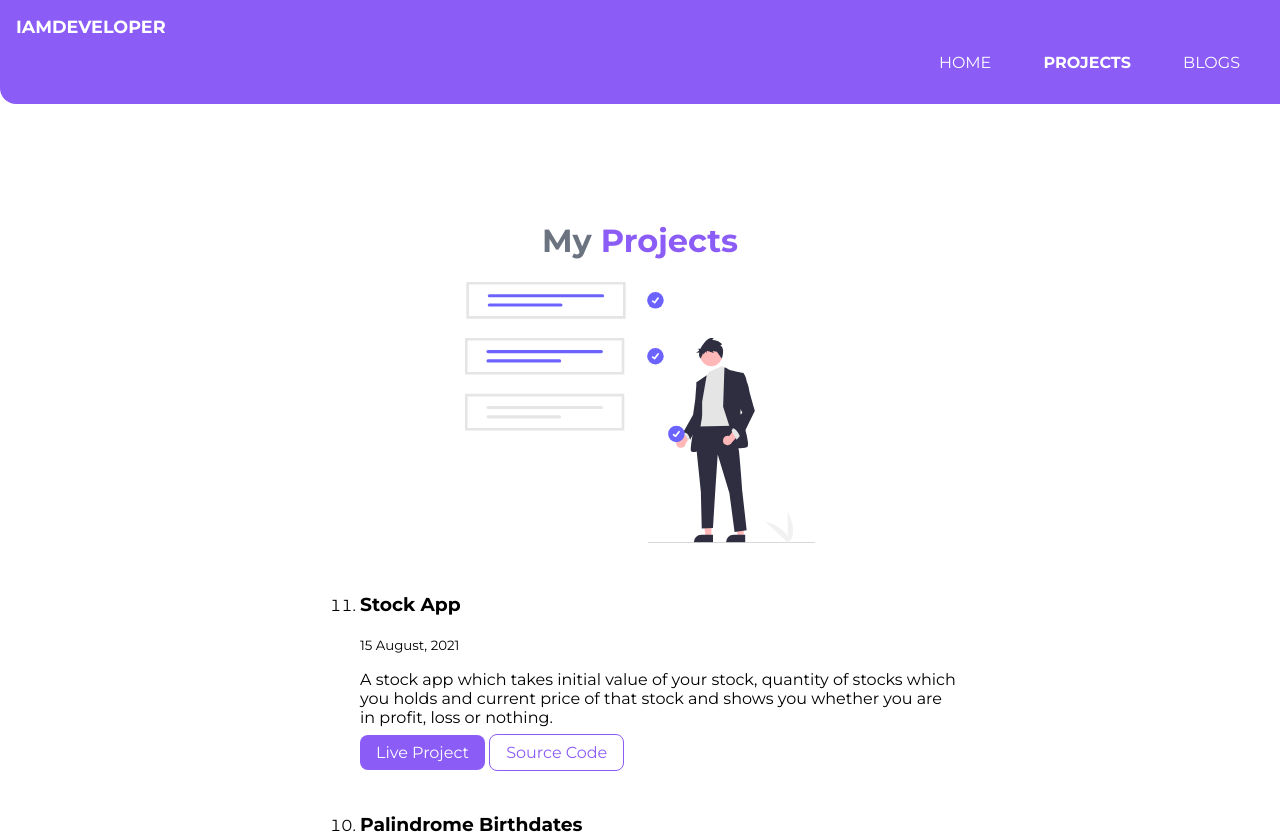
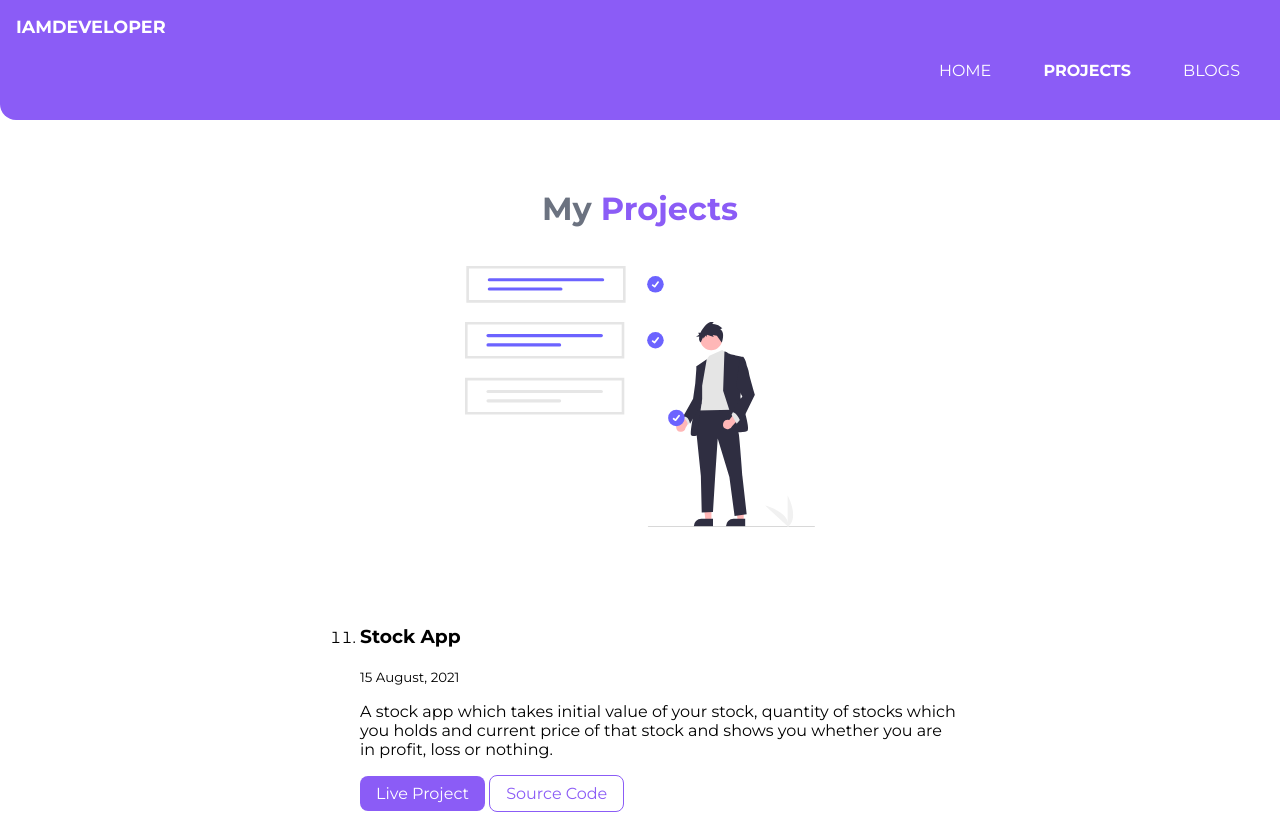
Before and after one commit to devdeadviz/Portfolio, a plain HTML site: page projects.html in a window 1280 px wide. Shown: the top 839 px of the page. Drawn offline with Linux system fonts and the light colour scheme.

Commit message:
fixing styles

```diff
--- a/projects.html
+++ b/projects.html
@@ -32,7 +32,7 @@
     </header>
 
     <ol reversed>
-      <section>
+      <section class="section">
         <div class="container container-center">
           <li>
             <h3>Stock App</h3>
--- a/styles.css
+++ b/styles.css
@@ -32,6 +32,7 @@ hr {
 .link {
   text-decoration: none;
   padding: 0.5rem 1rem;
+  display: inline-block;
 }
 
 .link-primary {
@@ -89,18 +90,19 @@ hr {
 
 .hero {
   padding: 2rem;
-  margin-top: 3rem;
+  /* margin-top: 3rem; */
 }
 
 .hero .hero-img {
+  width: 100%;
   max-width: 350px;
-  display: block;
+  display: flex;
   margin: auto;
 }
 
 .hero .hero-heading {
   text-align: center;
-  padding-top: 1rem;
+  padding: 1rem;
   color: var(--dark-gray);
 }
 
```
